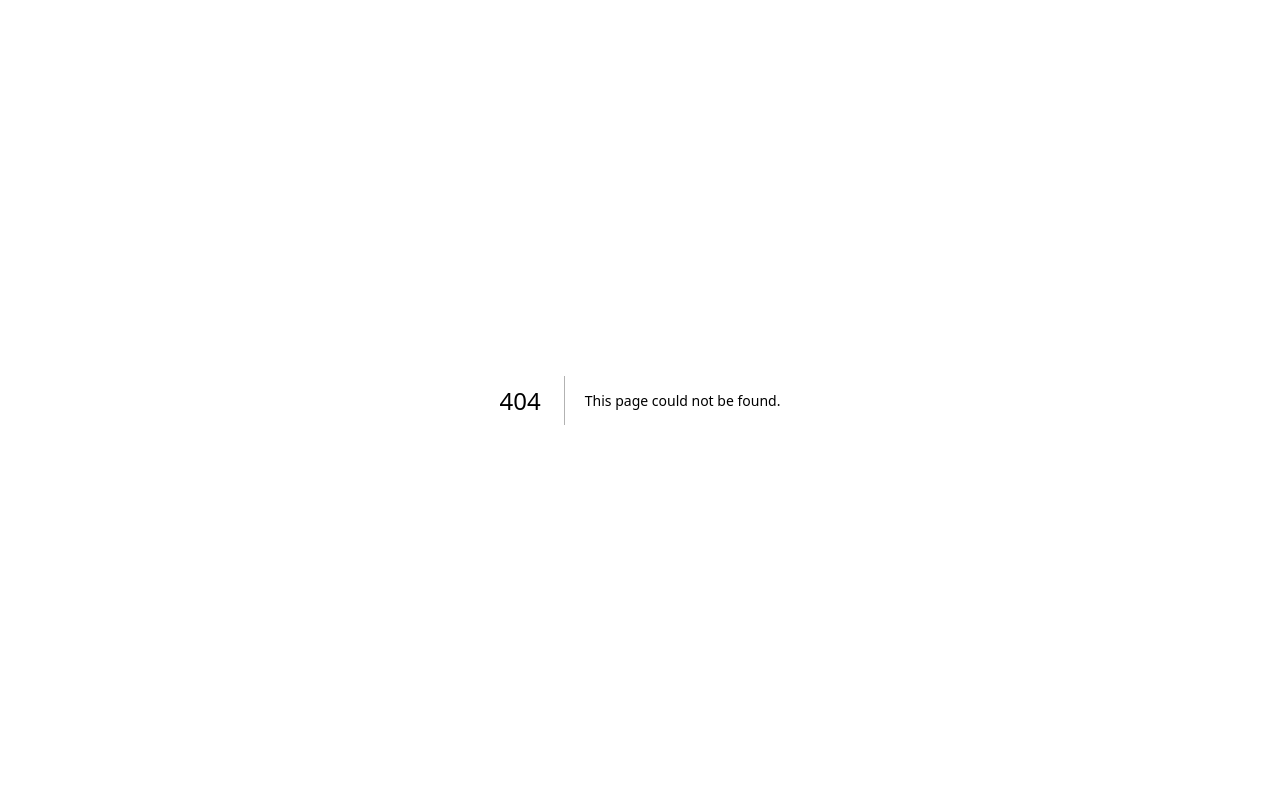
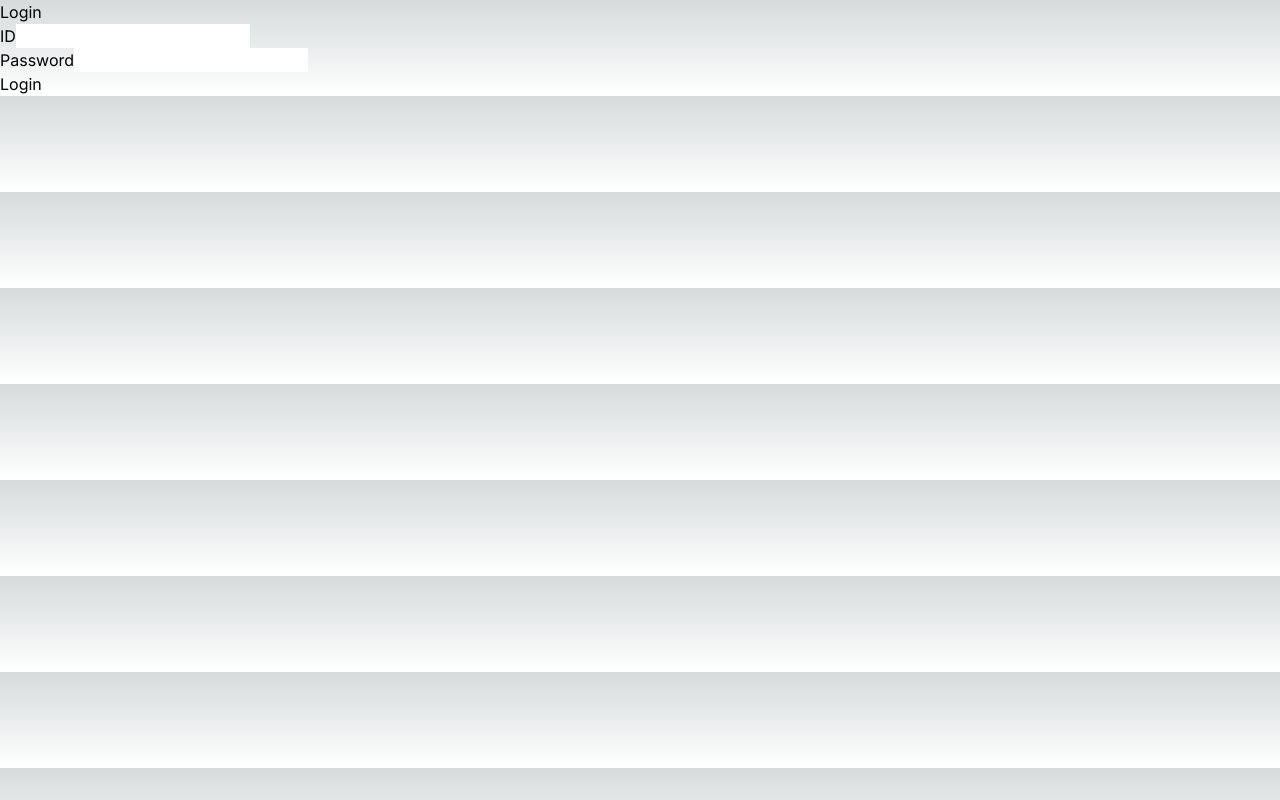
Before and after one commit to bslowik4/nextjs-video, a Next.js app in the folder nextjs-video/: page /login in a window 1280 px wide. Before the commit this address had no page. Built offline with nearby package versions, Linux system fonts and the light colour scheme.

Commit message:
Created login page
Created simple login page which fetches jwt to client

```diff
--- /dev/null
+++ b/nextjs-video/app/login/page.tsx
@@ -0,0 +1,47 @@
+'use client'
+import { useState } from 'react';
+import { redirect } from 'next/navigation';
+import { setToken } from '../utils/auth';
+
+const Login: React.FC = () => {
+  const [id, setId] = useState('');
+  const [password, setPassword] = useState('');
+
+  const handleSubmit = async (e: React.FormEvent<HTMLFormElement>) => {
+    e.preventDefault();
+    const res = await fetch('localhost:3001/api/auth/login', {
+      method: 'POST',
+      headers: {
+        'Content-Type': 'application/json',
+      },
+      body: JSON.stringify({ id, password }),
+    });
+
+    if (res.ok) {
+      const data = await res.json();
+      setToken(data.token);
+      redirect('/');
+    } else {
+      alert('Login failed');
+    }
+  };
+
+  return (
+    <div>
+      <h1>Login</h1>
+      <form onSubmit={handleSubmit}>
+        <div>
+          <label>ID</label>
+          <input type="text" value={id} onChange={(e) => setId(e.target.value)} />
+        </div>
+        <div>
+          <label>Password</label>
+          <input type="password" value={password} onChange={(e) => setPassword(e.target.value)} />
+        </div>
+        <button type="submit">Login</button>
+      </form>
+    </div>
+  );
+};
+
+export default Login;
```
